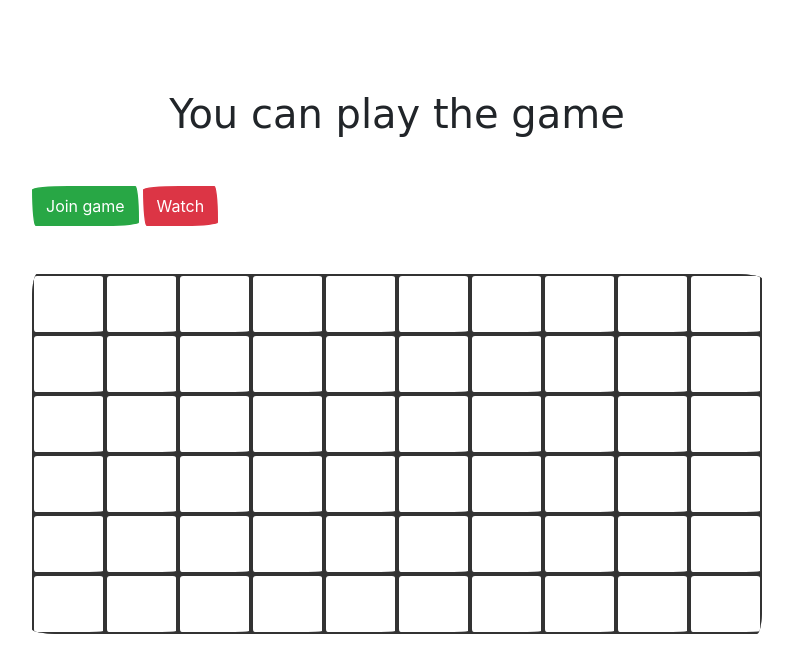
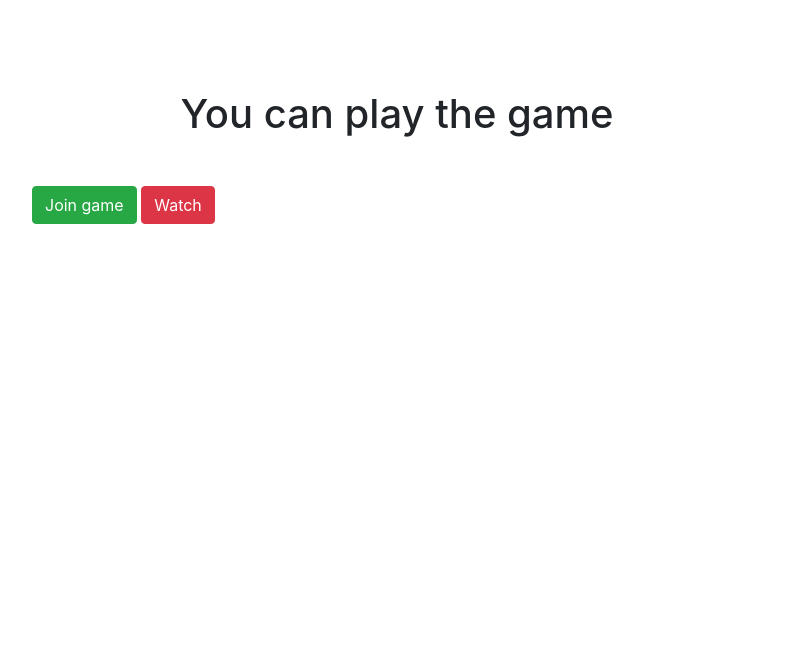
Before and after one commit to BuicuFlorian/mimw-project, a website: page client/index.html in a window 1280 px wide. Shown: the whole page, without its empty margins (243-1036 px from the left). Drawn offline with nearby package versions, Linux system fonts and the light colour scheme; files that its build step writes are made by us from their sources; files whose address does not match are found by name; a web font is replaced by a local one.

Commit message:
[master] Remove the table and bootstrap 4 theme.

```diff
--- a/client/index.html
+++ b/client/index.html
@@ -7,14 +7,25 @@
   <meta http-equiv="X-UA-Compatible" content="ie=edge">
   <title>MIMW Project</title>
 
-  <link rel="stylesheet" href="https://bootswatch.com/4/sketchy/bootstrap.min.css">
+  <link rel="stylesheet" href="https://stackpath.bootstrapcdn.com/bootstrap/4.2.1/css/bootstrap.min.css" integrity="sha384-GJzZqFGwb1QTTN6wy59ffF1BuGJpLSa9DkKMp0DgiMDm4iYMj70gZWKYbI706tWS" crossorigin="anonymous">
   <link rel="stylesheet" href="main.css">
 </head>
 
 <body>
   <div class="container">
     <div class="row">
-      <div class="col-8 offset-2">
+      <div class="col-2">
+        <ul id="status">
+        </ul>
+        <div class="card" id="jokers-panel">
+          <div class="card-header">
+            Jokers
+          </div>
+          <ul class="list-group list-group-flush" id="jokers">
+          </ul>
+        </div>
+      </div>
+      <div class="col-8">
         <h1 class="text-center mb-5" id="title">You can play the game</h1>
 
         <h2 id="players"></h2>
@@ -25,95 +36,12 @@
           <button class="btn btn-danger" id="watch">Watch</button>
         </div>
 
-        <!-- <div id="playground"></div> -->
-        <div class="table-responsive mt-5">
-          <table class="table table-bordered">
-            <tbody>
-              <tr>
-                <td id="[0,0]" onclick="getPosition(this.id)"></td>
-                <td id="[0,1]" onclick="getPosition(this.id)"></td>
-                <td id="[0,2]" onclick="getPosition(this.id)"></td>
-                <td id="[0,3]" onclick="getPosition(this.id)"></td>
-                <td id="[0,4]" onclick="getPosition(this.id)"></td>
-                <td id="[0,5]" onclick="getPosition(this.id)"></td>
-                <td id="[0,6]" onclick="getPosition(this.id)"></td>
-                <td id="[0,7]" onclick="getPosition(this.id)"></td>
-                <td id="[0,8]" onclick="getPosition(this.id)"></td>
-                <td id="[0,9]" onclick="getPosition(this.id)"></td>
-              </tr>
-
-              <tr>
-                <td id="[1,0]" onclick="getPosition(this.id)"></td>
-                <td id="[1,1]" onclick="getPosition(this.id)"></td>
-                <td id="[1,2]" onclick="getPosition(this.id)"></td>
-                <td id="[1,3]" onclick="getPosition(this.id)"></td>
-                <td id="[1,4]" onclick="getPosition(this.id)"></td>
-                <td id="[1,5]" onclick="getPosition(this.id)"></td>
-                <td id="[1,6]" onclick="getPosition(this.id)"></td>
-                <td id="[1,7]" onclick="getPosition(this.id)"></td>
-                <td id="[1,8]" onclick="getPosition(this.id)"></td>
-                <td id="[1,9]" onclick="getPosition(this.id)"></td>
-              </tr>
-
-              <tr>
-                <td id="[2,0]" onclick="getPosition(this.id)"></td>
-                <td id="[2,1]" onclick="getPosition(this.id)"></td>
-                <td id="[2,2]" onclick="getPosition(this.id)"></td>
-                <td id="[2,3]" onclick="getPosition(this.id)"></td>
-                <td id="[2,4]" onclick="getPosition(this.id)"></td>
-                <td id="[2,5]" onclick="getPosition(this.id)"></td>
-                <td id="[2,6]" onclick="getPosition(this.id)"></td>
-                <td id="[2,7]" onclick="getPosition(this.id)"></td>
-                <td id="[2,8]" onclick="getPosition(this.id)"></td>
-                <td id="[2,9]" onclick="getPosition(this.id)"></td>
-              </tr>
-
-              <tr>
-                <td id="[3,0]" onclick="getPosition(this.id)"></td>
-                <td id="[3,1]" onclick="getPosition(this.id)"></td>
-                <td id="[3,2]" onclick="getPosition(this.id)"></td>
-                <td id="[3,3]" onclick="getPosition(this.id)"></td>
-                <td id="[3,4]" onclick="getPosition(this.id)"></td>
-                <td id="[3,5]" onclick="getPosition(this.id)"></td>
-                <td id="[3,6]" onclick="getPosition(this.id)"></td>
-                <td id="[3,7]" onclick="getPosition(this.id)"></td>
-                <td id="[3,8]" onclick="getPosition(this.id)"></td>
-                <td id="[3,9]" onclick="getPosition(this.id)"></td>
-              </tr>
-
-              <tr>
-                <td id="[4,0]" onclick="getPosition(this.id)"></td>
-                <td id="[4,1]" onclick="getPosition(this.id)"></td>
-                <td id="[4,2]" onclick="getPosition(this.id)"></td>
-                <td id="[4,3]" onclick="getPosition(this.id)"></td>
-                <td id="[4,4]" onclick="getPosition(this.id)"></td>
-                <td id="[4,5]" onclick="getPosition(this.id)"></td>
-                <td id="[4,6]" onclick="getPosition(this.id)"></td>
-                <td id="[4,7]" onclick="getPosition(this.id)"></td>
-                <td id="[4,8]" onclick="getPosition(this.id)"></td>
-                <td id="[4,9]" onclick="getPosition(this.id)"></td>
-              </tr>
-
-              <tr>
-                <td id="[5,0]" onclick="getPosition(this.id)"></td>
-                <td id="[5,1]" onclick="getPosition(this.id)"></td>
-                <td id="[5,2]" onclick="getPosition(this.id)"></td>
-                <td id="[5,3]" onclick="getPosition(this.id)"></td>
-                <td id="[5,4]" onclick="getPosition(this.id)"></td>
-                <td id="[5,5]" onclick="getPosition(this.id)"></td>
-                <td id="[5,6]" onclick="getPosition(this.id)"></td>
-                <td id="[5,7]" onclick="getPosition(this.id)"></td>
-                <td id="[5,8]" onclick="getPosition(this.id)"></td>
-                <td id="[5,9]" onclick="getPosition(this.id)"></td>
-              </tr>
-            </tbody>
-          </table>
-        </div>
+        <div id="playground"></div>
       </div>
     </div>
 
   </div>
-  <!-- <script src="createTable.js"></script> -->
+  <script src="createTable.js"></script>
   <script src="storageData.js"></script>
   <script src="utils.js"></script>
   <script src="eventListeners.js"></script>
```
